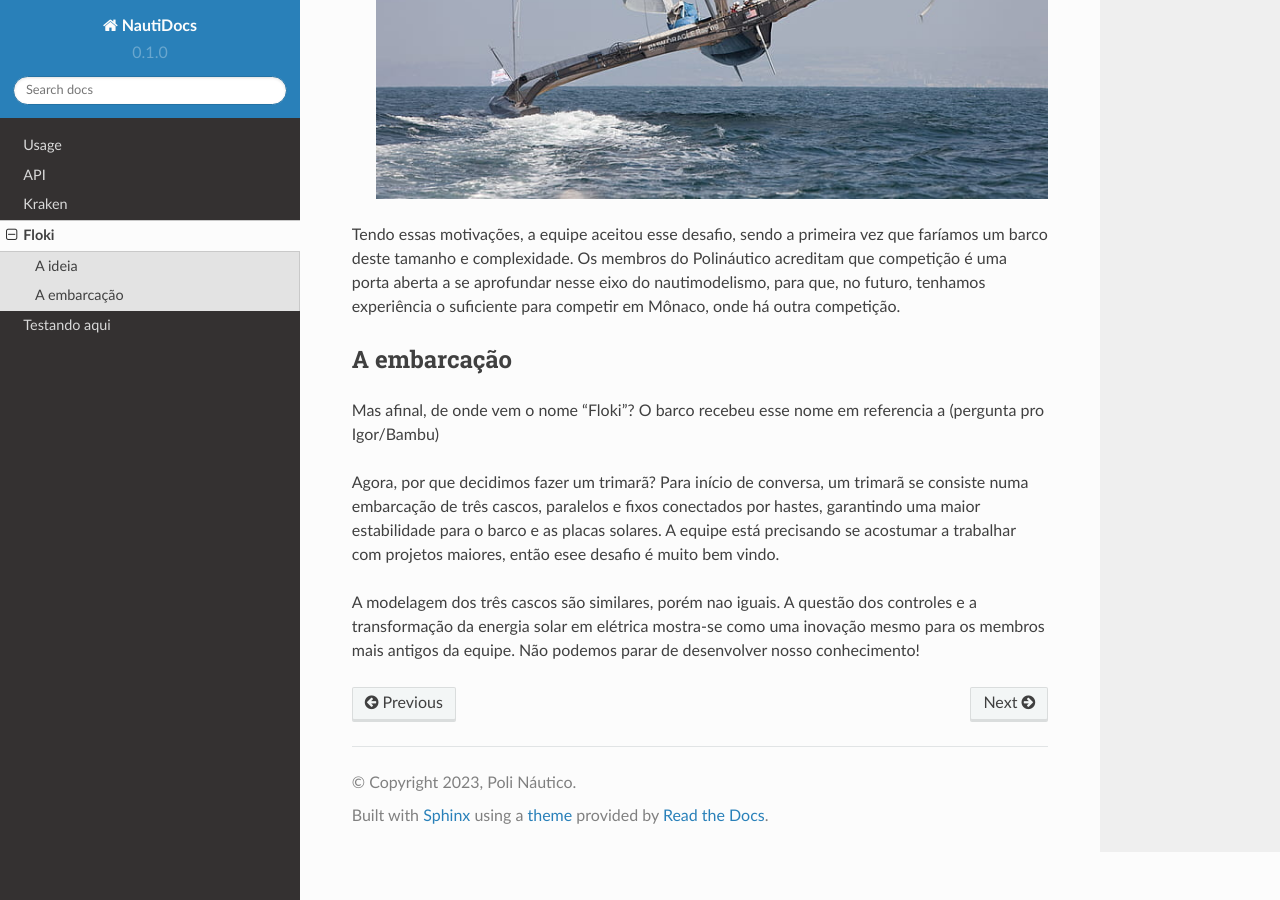
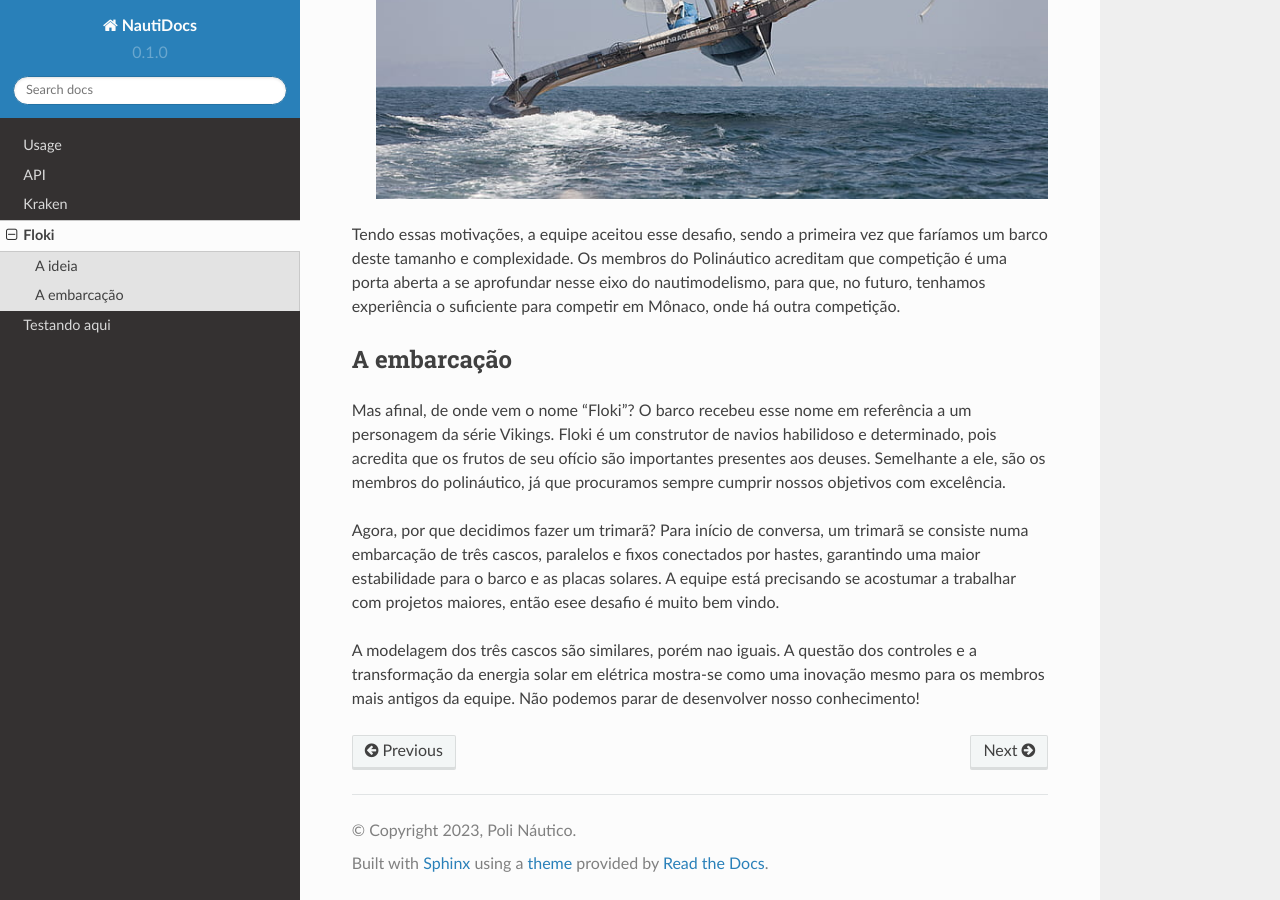
Before and after one commit to polinautico/readthedocs, a Sphinx documentation site: the page built from docs/source/floki.rst, in a window 1280 px wide and 900 px high, scrolled down 904 px. Built offline with Sphinx 7.4.7 and the Read the Docs theme 2.0.0, drawn with Linux system fonts in a browser that asks for light colours; pages that are not in the unit, such as notebooks, are missing from menus.

Commit message:
Update floki.rst

```diff
--- a/docs/source/floki.rst
+++ b/docs/source/floki.rst
@@ -23,7 +23,7 @@ A embarcação
 ------------
 
 Mas afinal, de onde vem o nome "Floki"?
-O barco recebeu esse nome em referencia a (pergunta pro Igor/Bambu)
+O barco recebeu esse nome em referência a um personagem da série Vikings. Floki é um construtor de navios habilidoso e determinado, pois acredita que os frutos de seu ofício são importantes presentes aos deuses. Semelhante a ele, são os membros do polináutico, já que procuramos sempre cumprir nossos objetivos com excelência.
 
 Agora, por que decidimos fazer um trimarã?
 Para início de conversa, um trimarã se consiste numa embarcação de três cascos, paralelos e fixos conectados por hastes, garantindo uma maior estabilidade para o barco e as placas solares. A equipe está precisando se acostumar a trabalhar com projetos maiores, então esee desafio é muito bem vindo.
```
